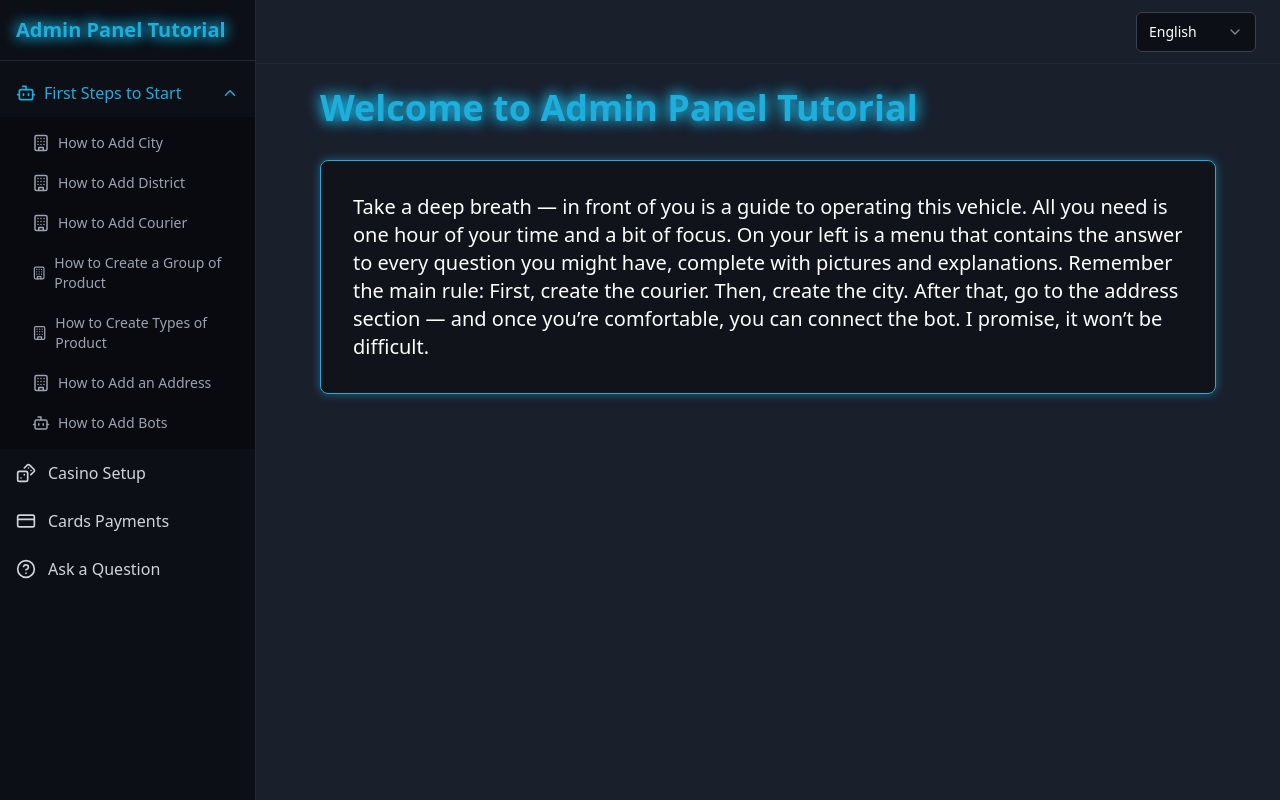
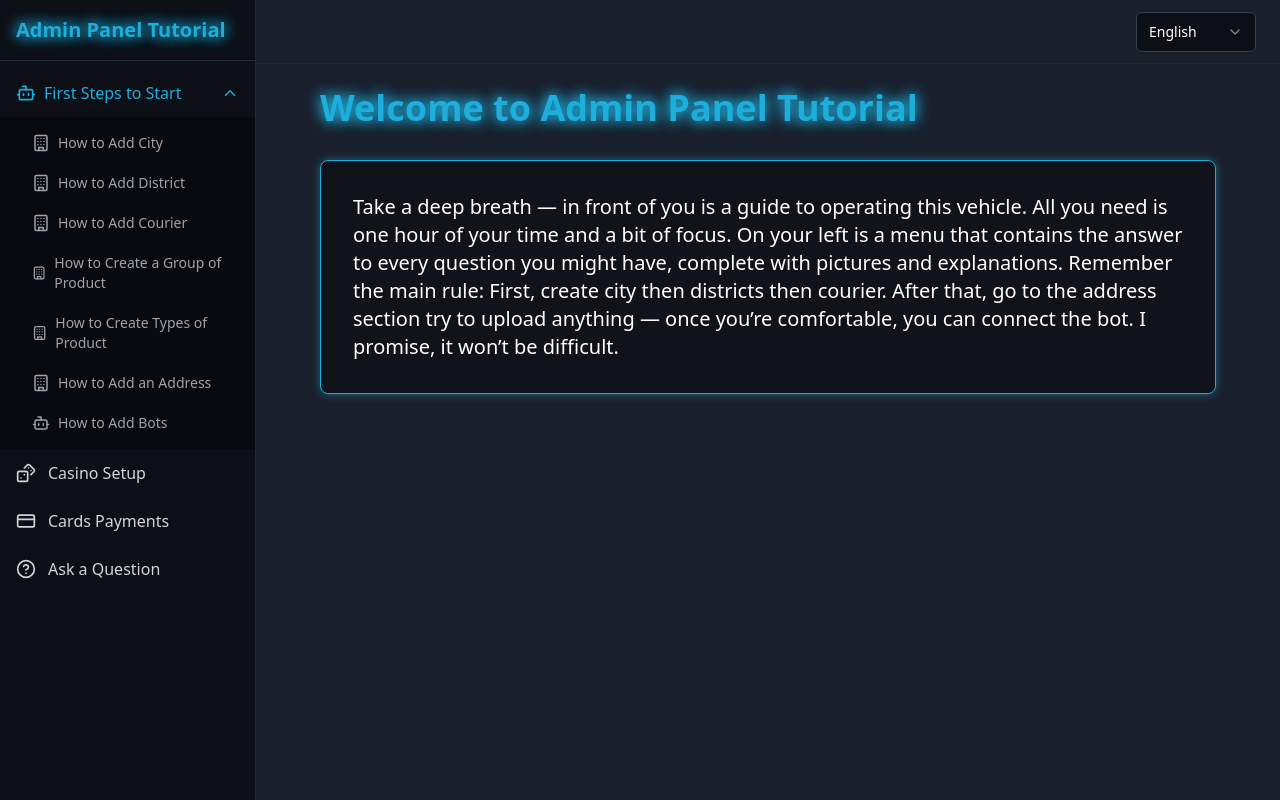
Before and after one commit to mefistas/neon-guide-admin-panel, a React (Vite) app: page / in a window 1280 px wide. Built offline with nearby package versions, Linux system fonts and the light colour scheme.

Commit message:
Code edited in Lovable Code Editor
Edited UI in Lovable

```diff
--- a/src/contexts/LanguageContext.tsx
+++ b/src/contexts/LanguageContext.tsx
@@ -78,8 +78,8 @@ const translations: Translations = {
     ru: 'Добро пожаловать в руководство по панели администратора',
   },
   'selectTopic': {
-    en: 'Take a deep breath — in front of you is a guide to operating this vehicle. All you need is one hour of your time and a bit of focus. On your left is a menu that contains the answer to every question you might have, complete with pictures and explanations. Remember the main rule: First, create the courier. Then, create the city. After that, go to the address section — and once you’re comfortable, you can connect the bot. I promise, it won’t be difficult.',
-    ru: 'Выдохни, перед тобой путиводитель по управлению данным автомобилем. Все что тебе нужно это час времени и внимательность, слева от тебя меню в котором есть ответ на каждый твой вопрос с картиночками и пояснениями. Запомни главное правило - создаем сначла курьера, потом город, потом идем в раздел адреса и уже как освоились подключаем бота. Отвечаю сложно не будет.',
+    en: 'Take a deep breath — in front of you is a guide to operating this vehicle. All you need is one hour of your time and a bit of focus. On your left is a menu that contains the answer to every question you might have, complete with pictures and explanations. Remember the main rule: First, create city then districts then courier. After that, go to the address section try to upload anything — once you’re comfortable, you can connect the bot. I promise, it won’t be difficult.',
+    ru: 'Выдохни, перед тобой путиводитель по управлению данным автомобилем. Все что тебе нужно это час времени и внимательность, слева от тебя меню в котором есть ответ на каждый твой вопрос с картиночками и пояснениями. Запомни главное правило - создаем сначла город, потом районы, потом курьера, потом идем в раздел адреса пробуем что то выложить и уже как освоились подключаем бота. Отвечаю сложно не будет.',
   },
   // Image alt texts
   'Laptop computer showing admin interface': {
```
